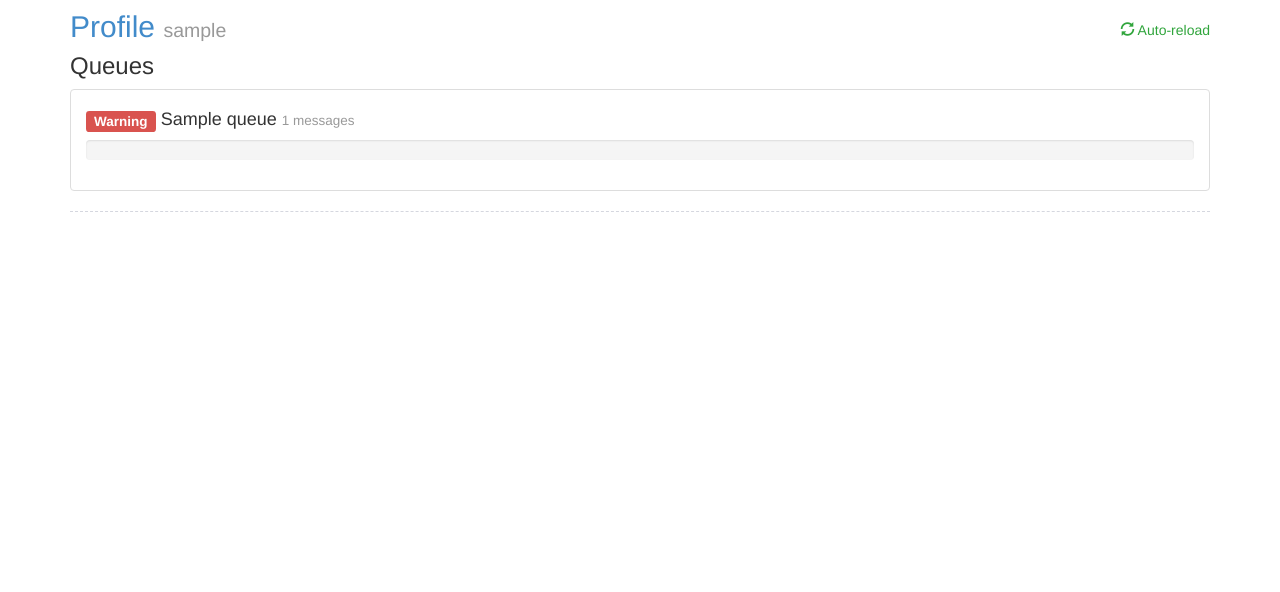
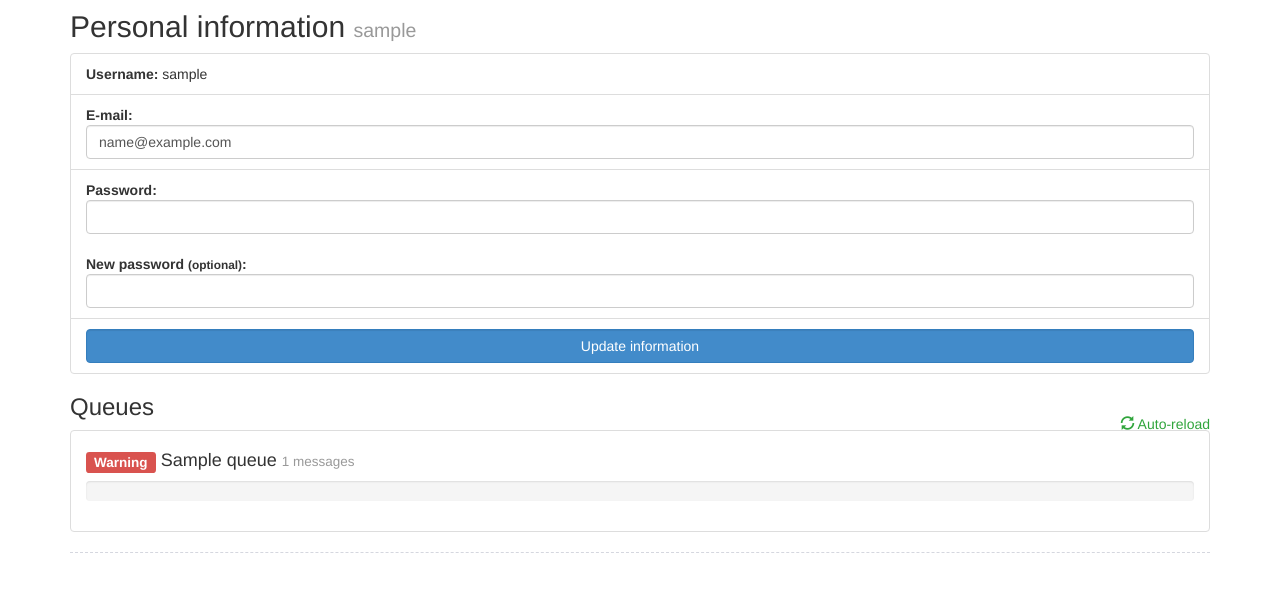
Before and after one commit to mozilla-services/pulseguardian, a Python web app: template pulseguardian/templates/profile.html in a window 1280 px wide. Shown: the part 53-645 px from the top of the page. Run offline with Jinja, Linux system fonts and the light colour scheme; the template is opened without the code that fills it: most values are stand-ins (such as "Sample title", 1, 10 or a date in 2020).

Commit message:
Changed profile interface, preparing user information modification backend

```diff
--- a/pulseguardian/static/js/profile.js
+++ b/pulseguardian/static/js/profile.js
@@ -3,10 +3,10 @@ $(document).ready(function() {
 
     // Auto-reload
     var autoReload = true;
-    var reloadInterval = 10000;
+    var reloadInterval = 8000;
     setInterval(function() {
         if (autoReload) {
-            window.location.reload();
+            $('#queues-info').load('/queues');
         }
     }, reloadInterval);
     $('.autoreload').click(function() {
@@ -31,5 +31,5 @@ $(document).ready(function() {
                 $(queue).slideUp(300);
             }
         });
-    })
+    });
 });
--- a/pulseguardian/templates/profile.html
+++ b/pulseguardian/templates/profile.html
@@ -1,79 +1,45 @@
 {% extends 'base.html' %}
 
-{% macro user_information(user) %}
-    <div class="user" data-email="{{user.email}}">
-        {% if user.queues %}
-            {{ list_queues(user.queues) }}
-        {% else %}
-            <p>
-                No queues for now!
-            </p>
-        {% endif %}
-    </div>
-{% endmacro %}
+{% block body %}
+    <h2>Personal information <small>{{cur_user.username}}</small></h2>
 
-{% macro list_queues(queues) %}
-<ul class="list-group queues">
-    {% for queue in queues %}
+    <form action="/update_user" method="post">
 
-        {% set fill_perc = (100 * queue.size / config.del_queue_size) | int %}
-        {% set warning =  queue.size > config.warn_queue_size | int %}
-        {% set bar_class = 'progress-bar-danger' if warning else '' %}
+        <ul class="list-group">
+            <li class="list-group-item">
+                <strong>Username:</strong> {{cur_user.username}}
+            </li>
 
-        <li class="list-group-item queue" data-queue-name="{{queue.name}}">
-            {% if cur_user.admin or user == cur_user %}
-                <span class="glyphicon glyphicon-remove delete"></span>
-            {% endif %}
-            <h4>
-                {% if warning %}<span class="label label-danger">Warning</span>{% endif %}
-                {{queue.name}} <small>{{queue.size}} messages</small>
+            <li class="list-group-item">
+                <strong>E-mail:</strong>
+                <input name="email" type="email" class="form-control" value="{{cur_user.email}}"/>
+            </li>
 
-            </h4>
+            <li class="list-group-item">
+                <strong>Password:</strong>
+                <input name="password" type="password" class="form-control"/>
+                <br />
+                <strong>New password <small>(optional)</small>:</strong>
+                <input name="new-password" type="password" class="form-control"/>
+            </li>
 
-            <div class="progress">
-                <div class="progress-bar {{bar_class}}" role="progressbar" aria-valuenow="{{queue.size}}" aria-valuemin="0"
-                     aria-valuemax="{{config.del_queue_size}}" style="width: {{fill_perc}}%;">
-                    {% if fill_perc > 0 %} {{fill_perc}}% {% endif%}
-                </div>
-            </div>
+            <li class="list-group-item">
+                <input type="submit" class="form-control btn btn-primary" value="Update information"/>
+            </li>
 
-        </li>
-    {% endfor %}
-</ul>
-{% endmacro %}
+        </ul>
 
 
-{% block body %}
+    </form>
 
-<a href="#" class="autoreload">
-    <span class="glyphicon glyphicon-refresh"></span> Auto-reload
-</a>
 
-{% if cur_user.admin %}
-    <h2>Users</h2>
+    <a href="#" class="autoreload">
+        <span class="glyphicon glyphicon-refresh"></span> Auto-reload
+    </a>
 
-    {% for user in users %}
-        <h3 class="text-primary">
-            {{user.username}} <small>{{user.email}}</small>
-        </h3>
-        {{ user_information(user) }}
-    {% endfor %}
-
-    {% if no_owner_queues %}
-        <h3 class="text-primary">
-            Queues with unknown owners
-        </h3>
-        {{ list_queues(no_owner_queues) }}
-    {% endif %}
-
-{% else %}
-    <h2 class="text-primary">
-        Profile <small>{{cur_user.username}}</small>
-    </h2>
-    <h3>Queues</h3>
-    {{ user_information(cur_user) }}
-{% endif %}
-
+    <div id="queues-info">
+        {% include 'queues.html' %}
+    </div>
 {% endblock %}
 
 {% block javascript %}
--- /dev/null
+++ b/pulseguardian/templates/queues.html
@@ -0,0 +1,63 @@
+{% macro user_information(user) %}
+    <div class="user" data-email="{{user.email}}">
+        {% if user.queues %}
+            {{ list_queues(user.queues) }}
+        {% else %}
+            <p>
+                No queues for now!
+            </p>
+        {% endif %}
+    </div>
+{% endmacro %}
+
+{% macro list_queues(queues) %}
+<ul class="list-group queues">
+    {% for queue in queues %}
+
+        {% set fill_perc = (100 * queue.size / config.del_queue_size) | int %}
+        {% set warning =  queue.size > config.warn_queue_size | int %}
+        {% set bar_class = 'progress-bar-danger' if warning else '' %}
+
+        <li class="list-group-item queue" data-queue-name="{{queue.name}}">
+            {% if cur_user.admin or user == cur_user %}
+                <span class="glyphicon glyphicon-remove delete"></span>
+            {% endif %}
+            <h4>
+                {% if warning %}<span class="label label-danger">Warning</span>{% endif %}
+                {{queue.name}} <small>{{queue.size}} messages</small>
+
+            </h4>
+
+            <div class="progress">
+                <div class="progress-bar {{bar_class}}" role="progressbar" aria-valuenow="{{queue.size}}" aria-valuemin="0"
+                     aria-valuemax="{{config.del_queue_size}}" style="width: {{fill_perc}}%;">
+                    {% if fill_perc > 0 %} {{fill_perc}}% {% endif%}
+                </div>
+            </div>
+
+        </li>
+    {% endfor %}
+</ul>
+{% endmacro %}
+
+{% if cur_user.admin %}
+    <h2>Users</h2>
+
+    {% for user in users %}
+        <h3 class="text-primary">
+            {{user.username}} <small>{{user.email}}</small>
+        </h3>
+        {{ user_information(user) }}
+    {% endfor %}
+
+    {% if no_owner_queues %}
+        <h3 class="text-primary">
+            Queues with unknown owners
+        </h3>
+        {{ list_queues(no_owner_queues) }}
+    {% endif %}
+
+{% else %}
+    <h3>Queues</h3>
+    {{ user_information(cur_user) }}
+{% endif %}
```
Also changed, not shown: pulseguardian/web.py (+11 -0 lines).
